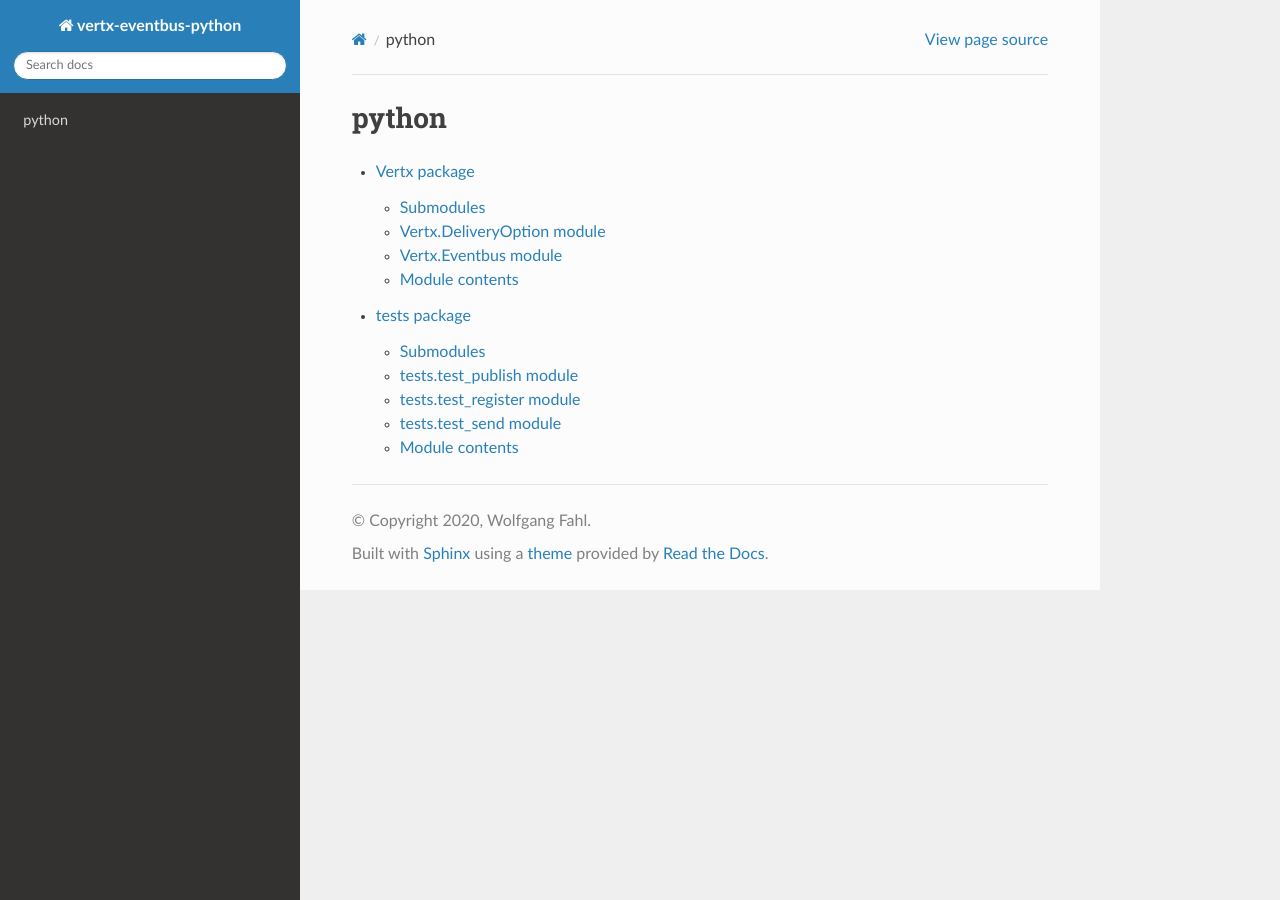
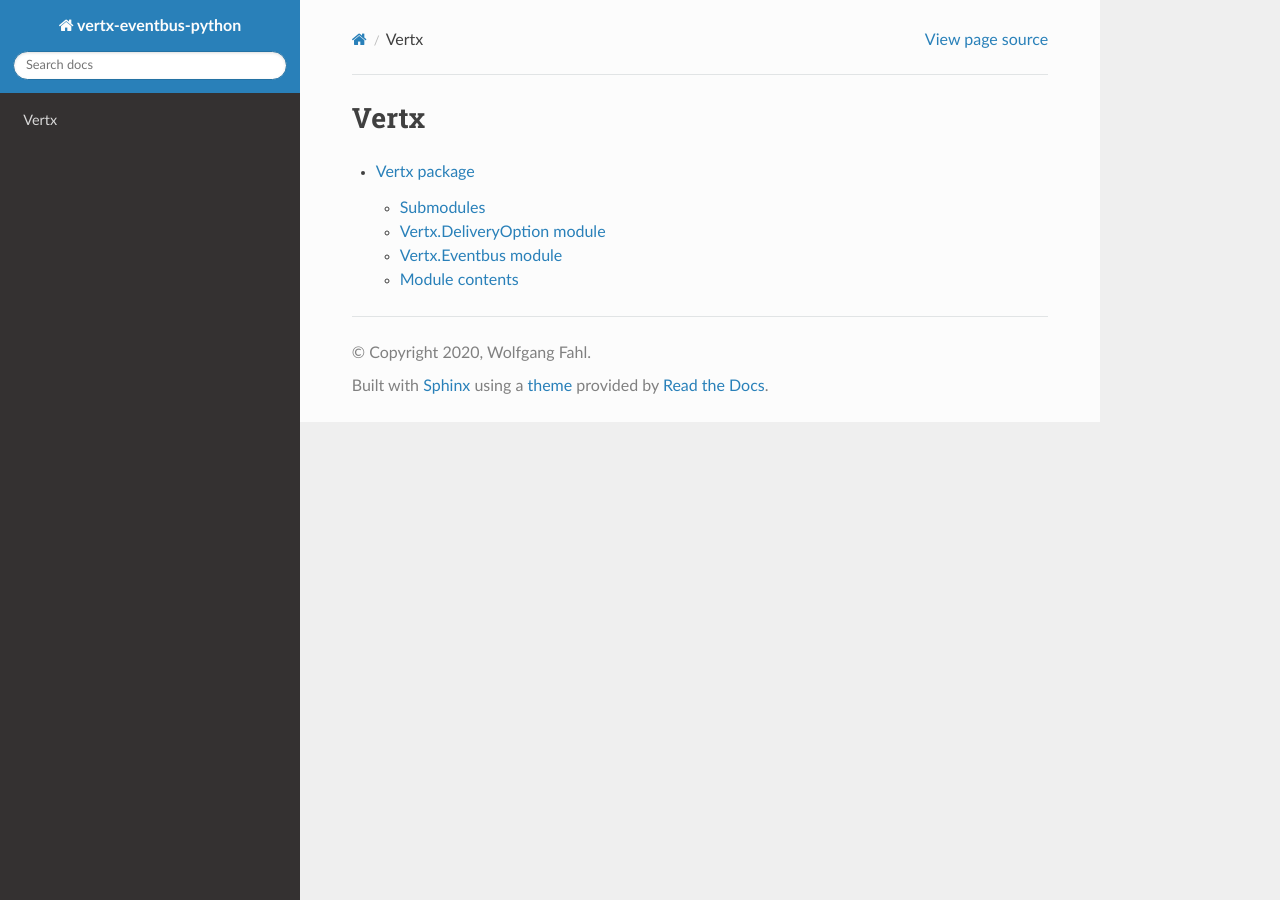
Before and after one commit to rc-dukes/vertx-eventbus-python, a Sphinx documentation site: the page built from python/docs/source/modules.rst, in a window 1280 px wide. Built offline with Sphinx 7.4.7 and the Read the Docs theme 2.0.0, drawn with Linux system fonts in a browser that asks for light colours.

Commit message:
tries improving sphinx documentation

```diff
--- a/python/docs/source/conf.py
+++ b/python/docs/source/conf.py
@@ -31,7 +31,7 @@ release = '3.8.5'
 # Add any Sphinx extension module names here, as strings. They can be
 # extensions coming with Sphinx (named 'sphinx.ext.*') or your custom
 # ones.
-extensions = ['sphinx.ext.autodoc','sphinx_rtd_theme','sphinx.ext.viewcode']
+extensions = ['sphinx.ext.autodoc','sphinx.ext.napoleon','sphinx_rtd_theme','sphinx.ext.viewcode']
 
 # Add any paths that contain templates here, relative to this directory.
 templates_path = ['_templates']
--- a/python/docs/source/index.rst
+++ b/python/docs/source/index.rst
@@ -14,7 +13,6 @@ Welcome to vertx-eventbus-python's documentation!
    :caption: Contents:
 
 
-
 Indices and tables
 ==================
 
--- a/python/docs/source/modules.rst
+++ b/python/docs/source/modules.rst
@@ -1,8 +1,7 @@
-python
-======
+Vertx
+=====
 
 .. toctree::
    :maxdepth: 4
 
    Vertx
-   tests
--- a/python/docs/source/tests.rst
+++ /dev/null
@@ -1,38 +0,0 @@
-tests package
-=============
-
-Submodules
-----------
-
-tests.test\_publish module
---------------------------
-
-.. automodule:: tests.test_publish
-   :members:
-   :undoc-members:
-   :show-inheritance:
-
-tests.test\_register module
----------------------------
-
-.. automodule:: tests.test_register
-   :members:
-   :undoc-members:
-   :show-inheritance:
-
-tests.test\_send module
------------------------
-
-.. automodule:: tests.test_send
-   :members:
-   :undoc-members:
-   :show-inheritance:
-
-
-Module contents
----------------
-
-.. automodule:: tests
-   :members:
-   :undoc-members:
-   :show-inheritance:
```
Also changed, not shown: other parts of python/docs/source/index.rst (+2 -3 lines), python/docs/source/setup.rst (deleted, +0 -7 lines), 5 other files.
